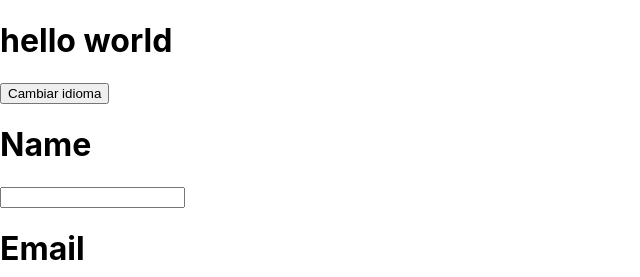
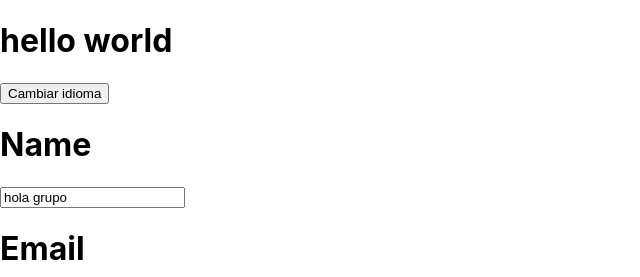
Before and after one commit to SheykoWk/form, a React (Create React App) app: page / in a window 1280 px wide. Shown: the top 277 px of the page, without its empty margins (0-640 px from the left). Built offline with nearby package versions, Linux system fonts and the light colour scheme.

Commit message:
add help for the edit section

```diff
--- a/src/App.js
+++ b/src/App.js
@@ -50,7 +50,7 @@ function App() {
       <button onClick={() => setIsSpanish(!isSpanish)}>Cambiar idioma</button>
       <form onSubmit={handleSubmit(onSubmit)}>
         <h1 >{ cond().input1 }</h1>
-        <input {...register("name")} />
+        <input {...register("name")} value='hola grupo' />
         <h1>{ cond().input2 }</h1>
         <input {...register("email")} />
         <h1>{ cond().input3}</h1>
```
